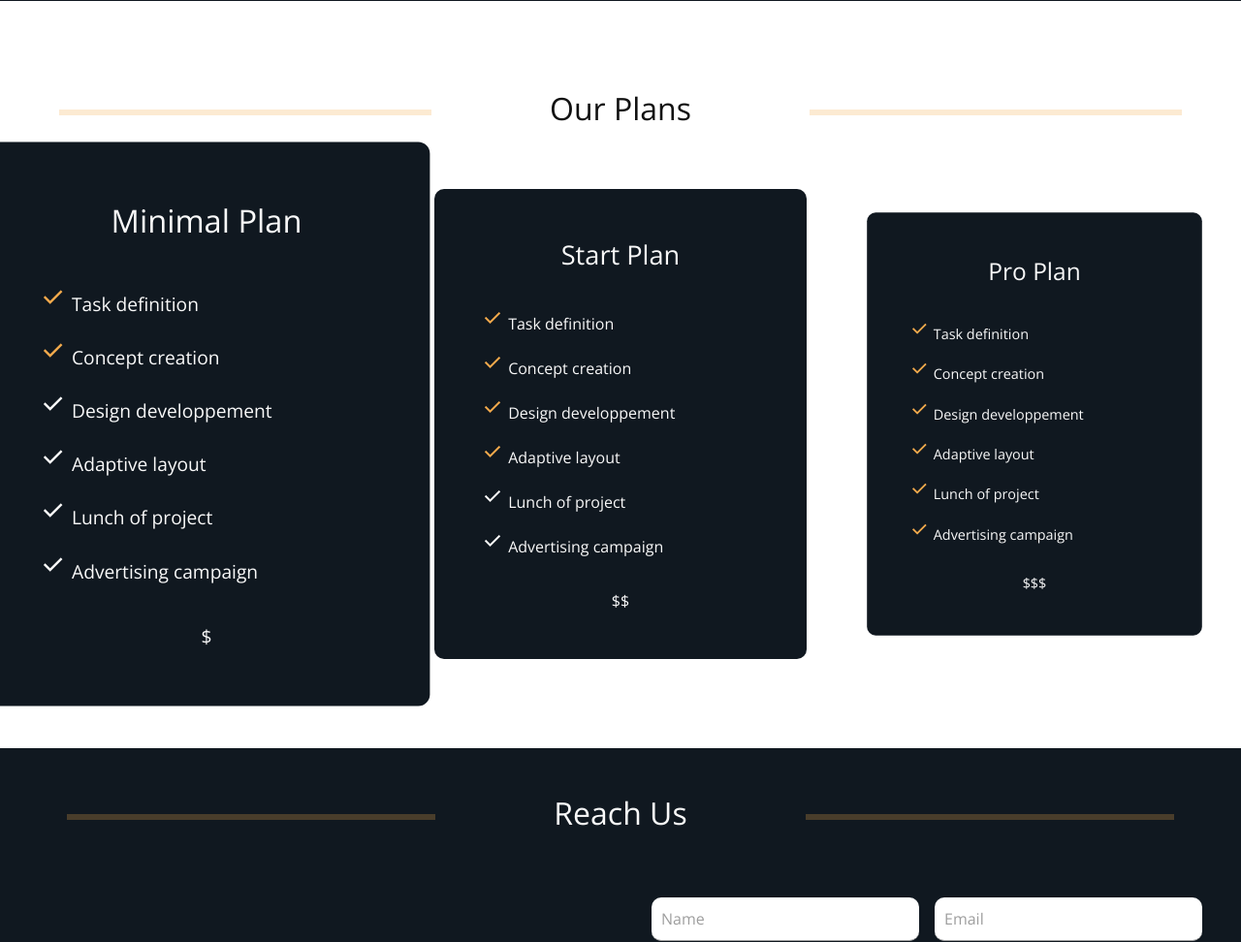
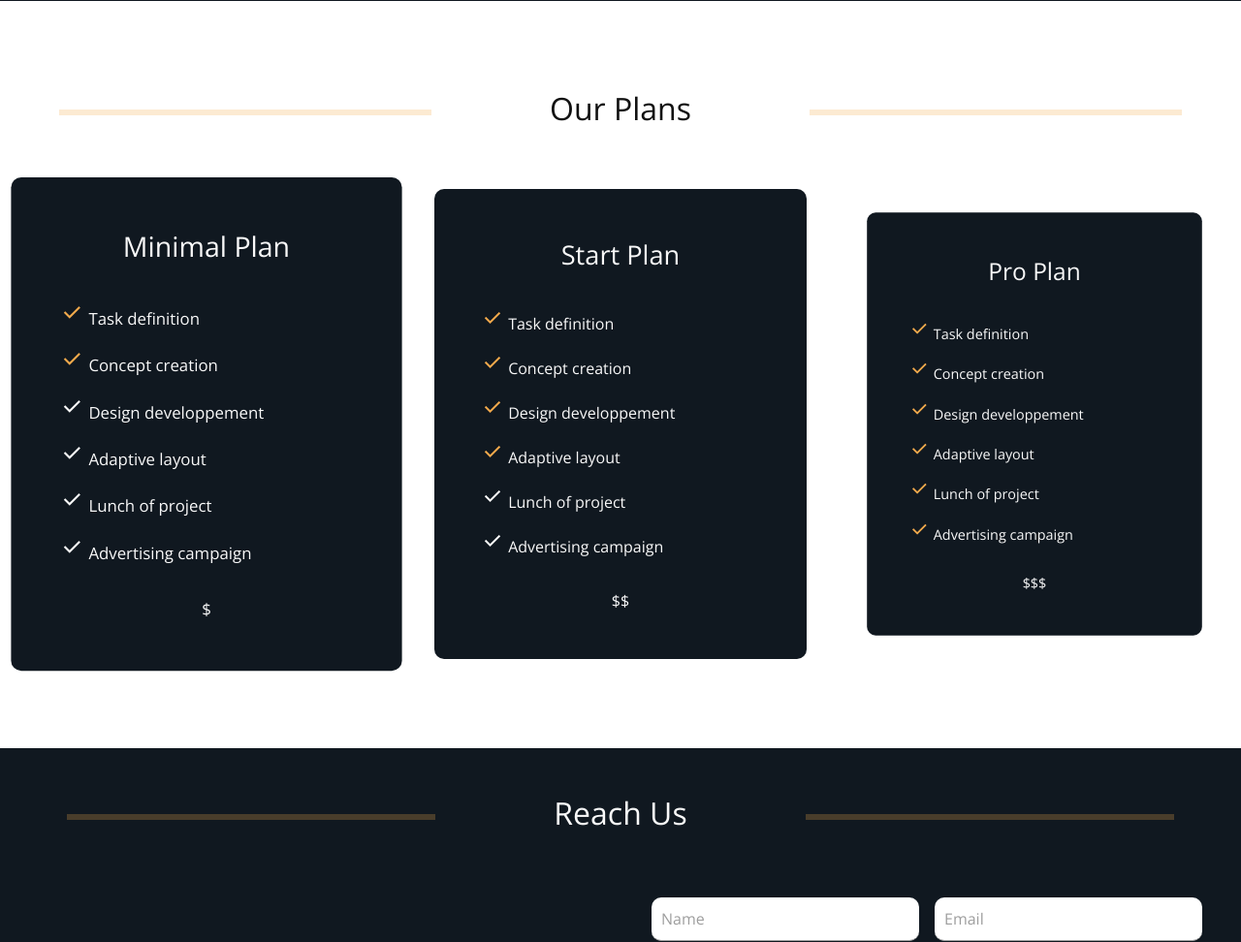
Before and after one commit to itsalivenger/Crem-Dev, a PHP site: page / in a window 1280 px wide, with the pointer over the restyled element. Shown: the part 5528-6500 px from the top of the page at 97% size. Run offline with PHP 8.4, Linux system fonts and the light colour scheme.

Commit message:
fixed some small issues

```diff
--- a/assets/styles/sixthSection.css
+++ b/assets/styles/sixthSection.css
@@ -49,7 +49,7 @@
 
 
 .plans:hover, .plansMob:hover{
-    transform: scale(1.2)!important;
+    transform: scale(1.05)!important;
 }
 
 .arrowsPlansContainer{
```
